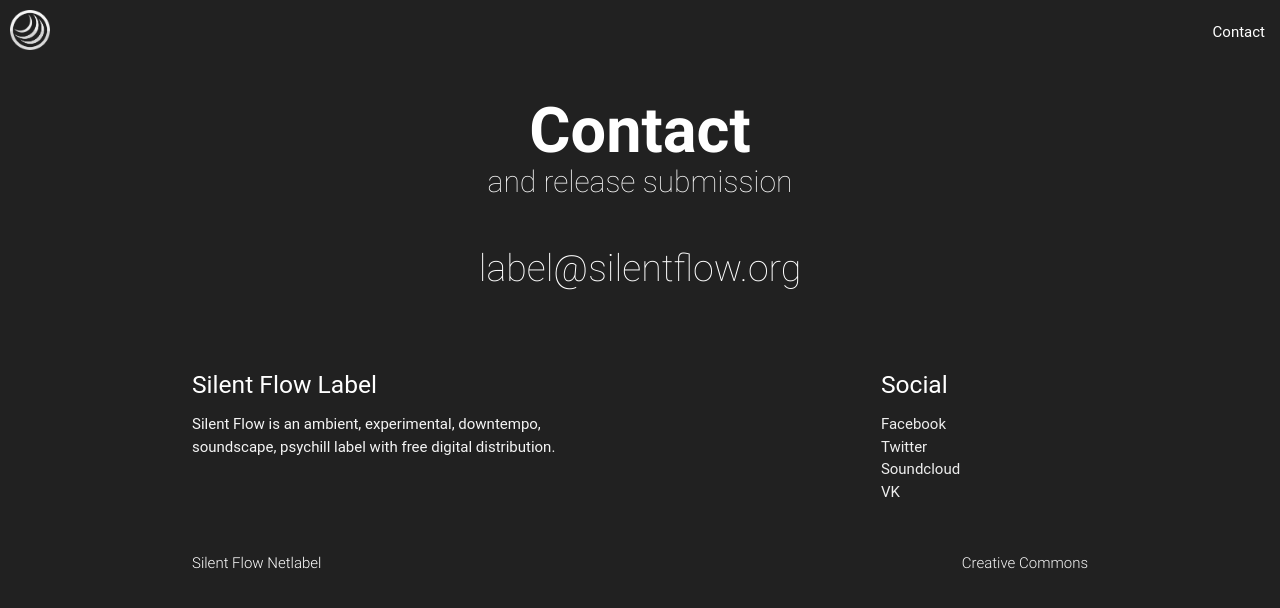
After one commit to maxgruzin/silentflow, a Django app: page /contact/ in a window 1280 px wide. The commit adds this page. Shown: the top 608 px of the page. Run offline with Django 3.2, Linux system fonts and the light colour scheme; some libraries are stand-ins or nearby versions; some web fonts are replaced.

Commit message:
headlines on landing, contact page stub

```diff
--- a/silentflow/apps/sf/tests.py
+++ b/silentflow/apps/sf/tests.py
@@ -27,4 +27,6 @@ class IndexViewTests(TestCase):
         self.assertGreaterEqual(len(response.context['releases']), 2)
         self.assertEqual(response.context['releases'], 2)
         self.assertEqual(response.context['releases'][0], None)
+        self.assertEqual(response.context['headline'], 2)
+        self.assertEqual(response.context['headline'][0], None)
         # self.assertGreater
--- a/silentflow/apps/sf/views.py
+++ b/silentflow/apps/sf/views.py
@@ -6,10 +6,20 @@ from .models import Release, Track
 def index(request):
 
     if request.method == 'GET':
-        releases = Release.objects.filter(is_active=True).order_by('-released_at').values()[:20]
+        releases = Release.objects.filter(is_active=True).order_by('-released_at').values()[:200]
         # for release in releases:
         #     tracklist_values = list(Track.objects.filter(release_id=release['id']).order_by('pos').values(
         #         'pos', 'title', 'slug', 'duration'))
         #     release['tracks'] = tracklist_values
 
         return render(request, 'index.html', {'releases': releases})
+
+
+def release(request):
+
+    return render(request, 'index.html')
+
+
+def contact(request):
+
+    return render(request, 'contact.html')
--- a/silentflow/urls.py
+++ b/silentflow/urls.py
@@ -19,6 +19,8 @@ from silentflow.apps.sf import views
 
 urlpatterns = [
     url(r'^$', views.index, name='index'),
+    url(r'^release/', views.release, name='release'),
+    url(r'^contact/', views.contact, name='contact'),
 
     # admin
     url(r'^control/', admin.site.urls),
--- a/static/css/sf/base.css
+++ b/static/css/sf/base.css
@@ -2,7 +2,11 @@ body {
     /* background-color: #292B2C; */
     background-color: #212121;
     color: #fff;
+/*    display: flex;
+    min-height: 100vh;
+    flex-direction: column; */
 }
+
 
 .sf_navlogo {
     margin-left: 10px;
@@ -26,9 +30,25 @@ a:hover {
     text-decoration: underline !important;
 }
 
+h1 {
+    font-weight: 600;
+    margin-bottom: 0;
+}
+
+h2 {
+    font-weight: 100;
+    font-size: 2rem;
+    margin: 0;
+}
+
+
 h3 {
     font-size: 2.5rem;
     font-weight: 100;
     margin-top: 10px;
     margin-bottom: 10px;
 }
+
+.footer-copyright {
+    background-color: #212121 !important;
+}
--- /dev/null
+++ b/static/css/sf/contact.css
@@ -0,0 +1,5 @@
+.contact-container {
+    padding-bottom: 40px;
+    padding-top: 40px;
+    color: #fff;
+}
--- a/templates/sf/base.html
+++ b/templates/sf/base.html
@@ -21,16 +21,17 @@
                 <img border="0" alt="silentflow_logo" src="{% static 'images/sf/logo.png' %}" width="40" height="40">
             </a>
             <ul class="right hide-on-med-and-down">
-                <li><a href="#">Releases</a></li>
-                <li><a href="#">Artists</a></li>
-                <li><a href="#">About</a></li>
-                <li><a href="#">Contact</a></li>
+                <!--<li><a href="#">Releases</a></li>-->
+                <!--<li><a href="#">Artists</a></li>-->
+                <!--<li><a href="#">About</a></li>-->
+                <li><a href="/contact/">Contact</a></li>
             </ul>
             <ul class="side-nav grey darken-4" id="mobile-demo">
-                <li><a href="#">Releases</a></li>
-                <li><a href="#">Artists</a></li>
-                <li><a href="#">About</a></li>
-                <li><a href="#">Contact</a></li>
+                <li><a href="/">Main page</a></li>
+                <!--<li><a href="#">Releases</a></li>-->
+                <!--<li><a href="#">Artists</a></li>-->
+                <!--<li><a href="#">About</a></li>-->
+                <li><a href="/contact/">Contact</a></li>
             </ul>
         </div>
     </nav>
@@ -62,7 +63,7 @@
                     <h5 class="white-text">Silent Flow Label</h5>
                     <p class="grey-text text-lighten-4">Silent Flow is an ambient, experimental, downtempo, soundscape, psychill label with free digital distribution.</p>
                 </div>
-                <div class="col l4 offset-l2 s12">
+                <div class="col l2 offset-l3 s12">
                     <h5 class="white-text">Social</h5>
                     <ul>
                         <li><a class="grey-text text-lighten-3" href="https://www.facebook.com/silentflow.netlabel/">Facebook</a></li>
@@ -75,8 +76,8 @@
         </div>
         <div class="footer-copyright">
             <div class="container">
-                Silent Flow Netlabel, since 2009
-                <a class="grey-text text-lighten-4 right" href="https://creativecommons.org/">Creative Commons licensed</a>
+                <a href="/">Silent Flow Netlabel</a>
+                <a class="grey-text text-lighten-4 right" href="https://creativecommons.org/">Creative Commons</a>
             </div>
         </div>
     </footer>
--- /dev/null
+++ b/templates/sf/contact.html
@@ -0,0 +1,15 @@
+{% extends "base.html" %}
+{% load static %}
+{% block title %}<title>Silent Flow Netlabel contact page</title>{% endblock %}
+{% block content %}
+
+    <div class="banner-container">
+        <h1 class="center-align">Contact</h1>
+        <h2 class="center-align">and release submission</h2>
+        <div class="center-align contact-container">
+            <h3><a href="mailto://label@silentflow.org">label@silentflow.org</a></h3>
+        </div>
+    </div>
+
+    <link rel="stylesheet" href="{% static '/css/sf/contact.css' %}">
+{% endblock %}
--- a/templates/sf/index.html
+++ b/templates/sf/index.html
@@ -8,14 +8,14 @@
         <h2 class="center-align">ambient experimental netlabel</h2>
     </div>
     {% for release in releases %}
-    <div class="release-container center-align parallax-container">
+    <div class="release-container center-align row">
+        <!--<h3><a href="/release/{{ release.slug }}" >{{ release.name }} [{{ release.catalogue_number }}]</a></h3>-->
         <h3><a href="{{ release.download_link }}" >{{ release.name }} [{{ release.catalogue_number }}]</a></h3>
-        <div class="release-headline">{{ release.review }}</div>
+        <div class="col l8 m8 s12 offset-l2 offset-m2 release-headline">{{ release.headline }}</div>
         <ul>
         {% for track in release.tracks %}
             <li>{{ track.pos }}. {{ track.title }} [{{ track.duration|date:"i:s"}}]</li>
         {% endfor %}
-        <div class="parallax"><img src="http://materializecss.com/images/parallax1.jpg"></div>
         </ul>
     </div>
     {% endfor %}
```
Also changed, not shown: static/css/sf/index.css (+2 -14 lines).
